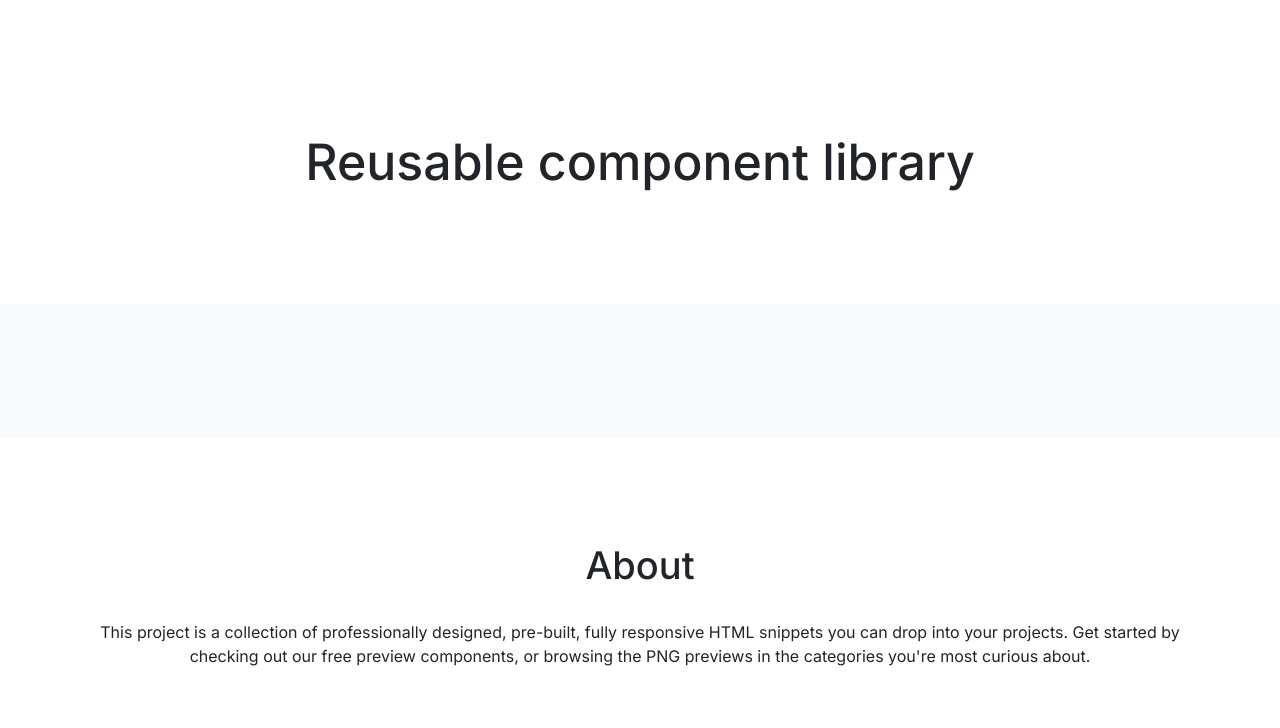
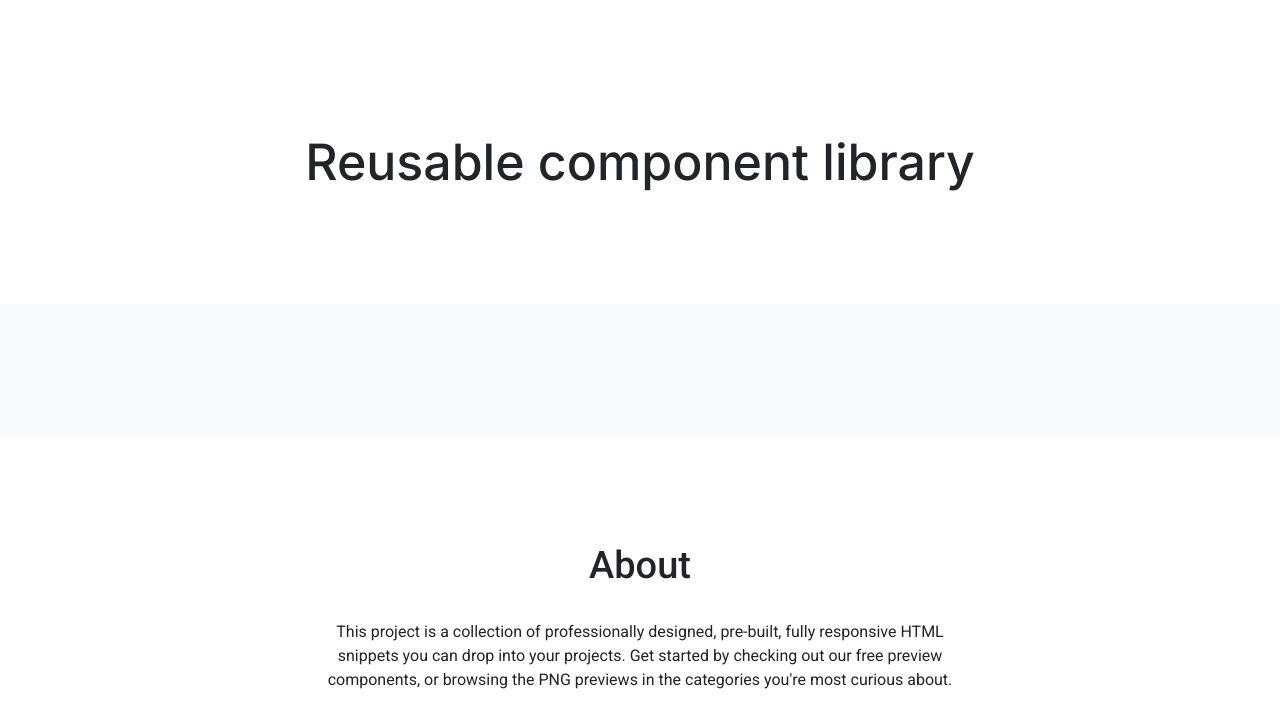
Before and after one commit to js-tasks-ru/htmlcss-20250522_orb1414, a website: page index.html in a window 1280 px wide. Drawn offline with Linux system fonts and the light colour scheme.

Commit message:
правки по размерам, контейнеру и шрифту

```diff
--- a/assets/css/main.css
+++ b/assets/css/main.css
@@ -9,7 +9,6 @@
 
 :root {
     --white: #ffffff;
-    --white-2: #F9FAFC;
     --black: #212429;
     --pink: #F784AD;
     --purple: #7048E8;
@@ -18,6 +17,7 @@
     --blue: #374FC7;
     --blue-2: #2342C0;
     --blue-3:#A1B2F6;
+    --blue-4: #F9FAFC;
     --red: #F03D3E;
     --grey-1: #F8F9FA;
     --grey-2: #DDE2E5;
@@ -35,6 +35,6 @@
     font-family: 'Roboto', sans-serif;
 }
 
-* {
+body {
     font-family: "Inter", sans-serif;
 }
--- a/components/container/container.css
+++ b/components/container/container.css
@@ -1,6 +1,6 @@
 .container {
-  max-width: 1100px;
+  max-width: 1110px;
   width: 100%;
   margin: 0 auto;
-  padding: 0 20px;
+  padding: 0 15px;
 }
--- a/components/footer/footer.css
+++ b/components/footer/footer.css
@@ -14,7 +14,9 @@
 }
 
 .footer__text {
+  max-width: 640px;
   font-weight: 400;
   font-size: 16px;
   line-height: 24px;
+  margin: 24px auto 0
 }
--- a/components/preview/preview.css
+++ b/components/preview/preview.css
@@ -1,4 +1,4 @@
 .preview {
-  background-color: var(--white-2);
+  background-color: var(--blue-4);
   padding: 67px 0;
 }
```
